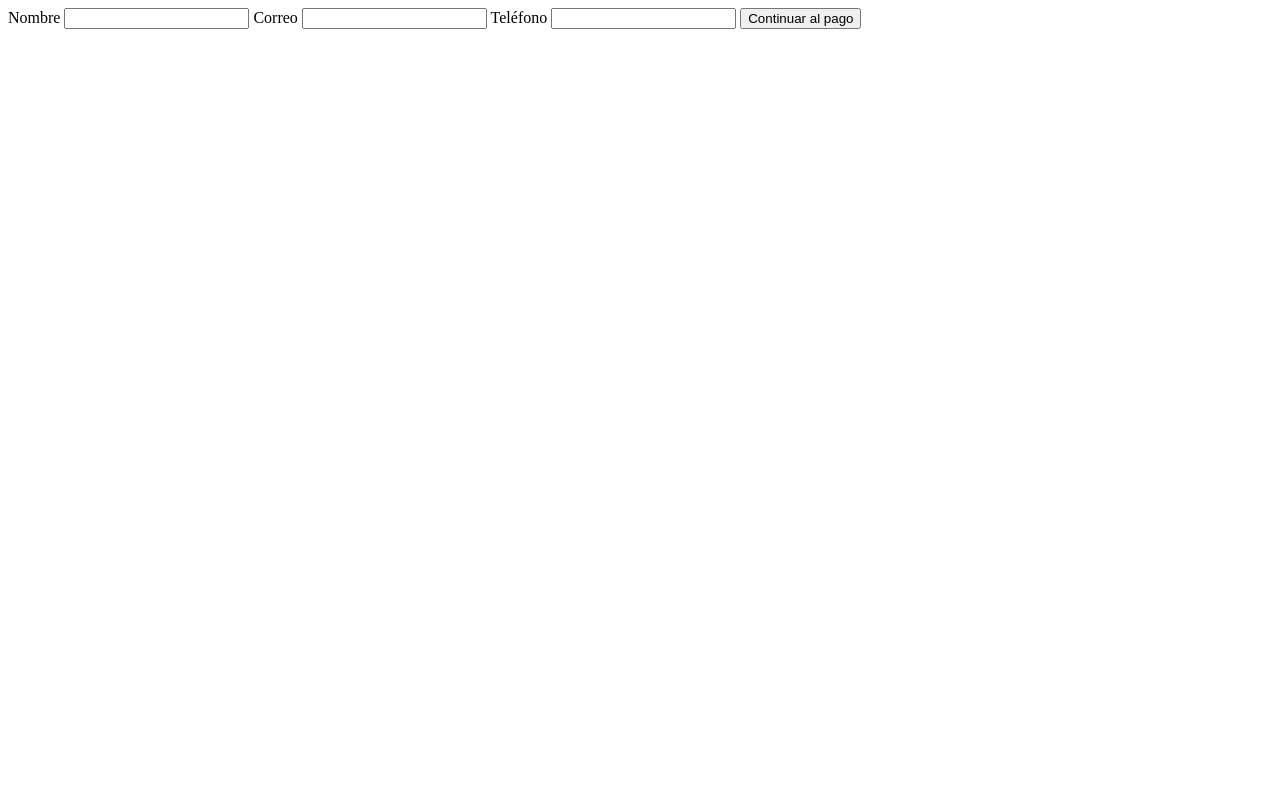
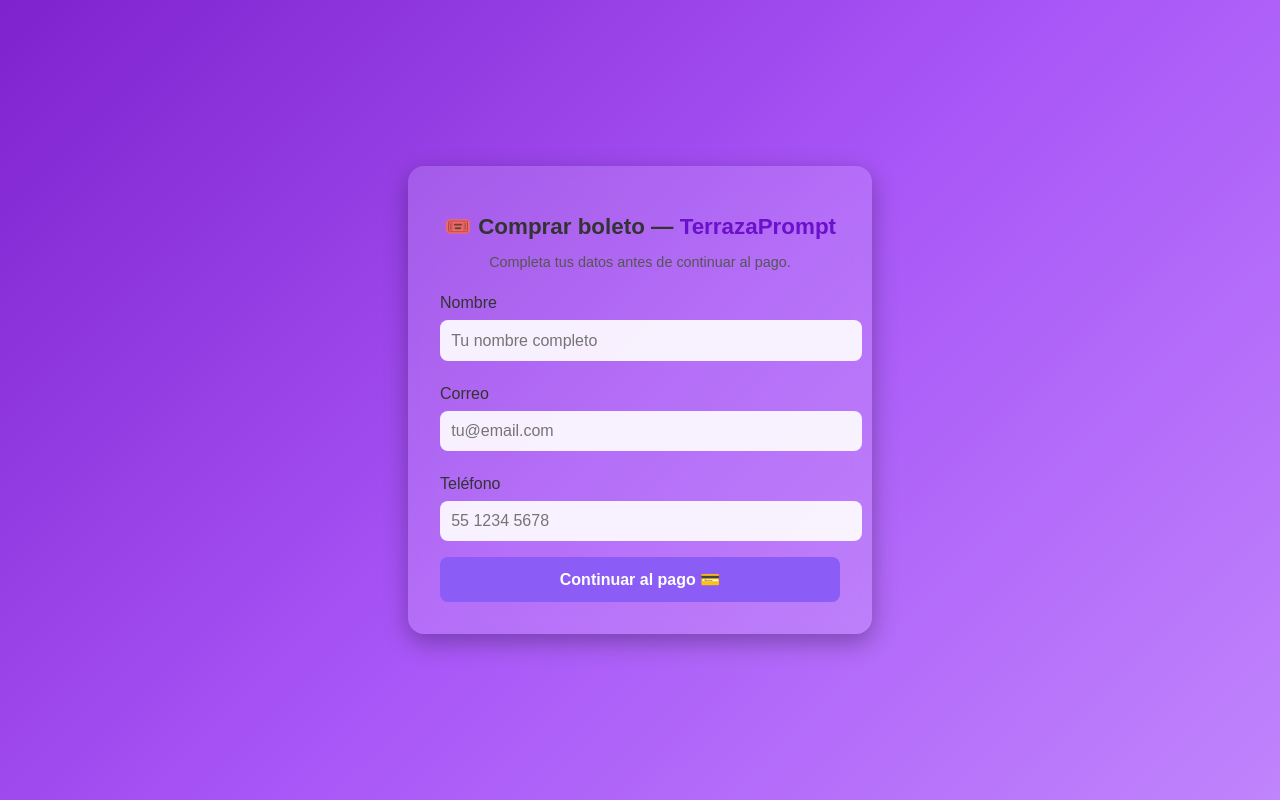
Before and after one commit to angluis1414-pixel/terraza, a website: page public/index.html in a window 1280 px wide. Drawn offline with Linux system fonts and the light colour scheme.

Commit message:
💜 Mejora diseño del index y corrige integración de Stripe

```diff
--- a/public/index.html
+++ b/public/index.html
@@ -1,22 +1,115 @@
+<!DOCTYPE html>
+<html lang="es">
+<head>
+  <meta charset="UTF-8" />
+  <meta name="viewport" content="width=device-width, initial-scale=1.0" />
+  <title>Comprar boleto — TerrazaPrompt</title>
+  <link rel="stylesheet" href="style.css" />
+  <style>
+    /* 💜 Estilo general */
+    body {
+      margin: 0;
+      font-family: 'Poppins', sans-serif;
+      background: linear-gradient(135deg, #7e22ce, #a855f7, #c084fc);
+      min-height: 100vh;
+      display: flex;
+      align-items: center;
+      justify-content: center;
+      color: #fff;
+    }
+
+    .card {
+      background: rgba(255, 255, 255, 0.15);
+      backdrop-filter: blur(10px);
+      border-radius: 16px;
+      padding: 2rem;
+      width: 90%;
+      max-width: 400px;
+      text-align: center;
+      box-shadow: 0 8px 25px rgba(0, 0, 0, 0.3);
+      animation: fadeIn 0.8s ease;
+    }
+
+    @keyframes fadeIn {
+      from { opacity: 0; transform: translateY(20px); }
+      to { opacity: 1; transform: translateY(0); }
+    }
+
+    h1 {
+      margin-bottom: 0.5rem;
+      font-size: 1.8rem;
+    }
+
+    p {
+      font-size: 0.95rem;
+      color: #f3e8ff;
+      margin-bottom: 1.5rem;
+    }
+
+    label {
+      display: block;
+      text-align: left;
+      margin: 0.5rem 0 0.2rem;
+      font-weight: 500;
+    }
+
+    input {
+      width: 100%;
+      padding: 0.7rem;
+      border-radius: 8px;
+      border: none;
+      outline: none;
+      font-size: 1rem;
+      margin-bottom: 1rem;
+      background: rgba(255, 255, 255, 0.9);
+    }
+
+    button {
+      background-color: #8b5cf6;
+      color: white;
+      border: none;
+      border-radius: 8px;
+      padding: 0.8rem 1.5rem;
+      cursor: pointer;
+      font-weight: 600;
+      font-size: 1rem;
+      transition: 0.3s;
+      width: 100%;
+    }
+
+    button:hover {
+      background-color: #7c3aed;
+      transform: scale(1.03);
+    }
+
+    span {
+      color: #e9d5ff;
+    }
+  </style>
+</head>
+<body>
+  <div class="card">
+    <h1>🎟️ Comprar boleto — <span>TerrazaPrompt</span></h1>
+    <p>Completa tus datos antes de continuar al pago.</p>
+
     <form id="buyerForm">
-  <label>Nombre
-    <input type="text" id="name" required />
-  </label>
+      <label>Nombre</label>
+      <input type="text" id="name" placeholder="Tu nombre completo" required />
 
-  <label>Correo
-    <input type="email" id="email" required />
-  </label>
+      <label>Correo</label>
+      <input type="email" id="email" placeholder="tu@email.com" required />
 
-  <label>Teléfono
-    <input type="tel" id="phone" required />
-  </label>
+      <label>Teléfono</label>
+      <input type="tel" id="phone" placeholder="55 1234 5678" required />
 
-  <button type="submit">Continuar al pago</button>
+      <button type="submit">Continuar al pago 💳</button>
     </form>
+  </div>
 
   <script>
     document.getElementById("buyerForm").addEventListener("submit", (e) => {
       e.preventDefault();
+
       const name = document.getElementById("name").value.trim();
       const email = document.getElementById("email").value.trim();
       const phone = document.getElementById("phone").value.trim();
@@ -33,3 +126,5 @@
       window.location.href = "/checkout.html";
     });
   </script>
+</body>
+</html>
```
Also changed, not shown: public/script.js (+22 -19 lines). Lines whose indentation alone changed are shown as unchanged.
